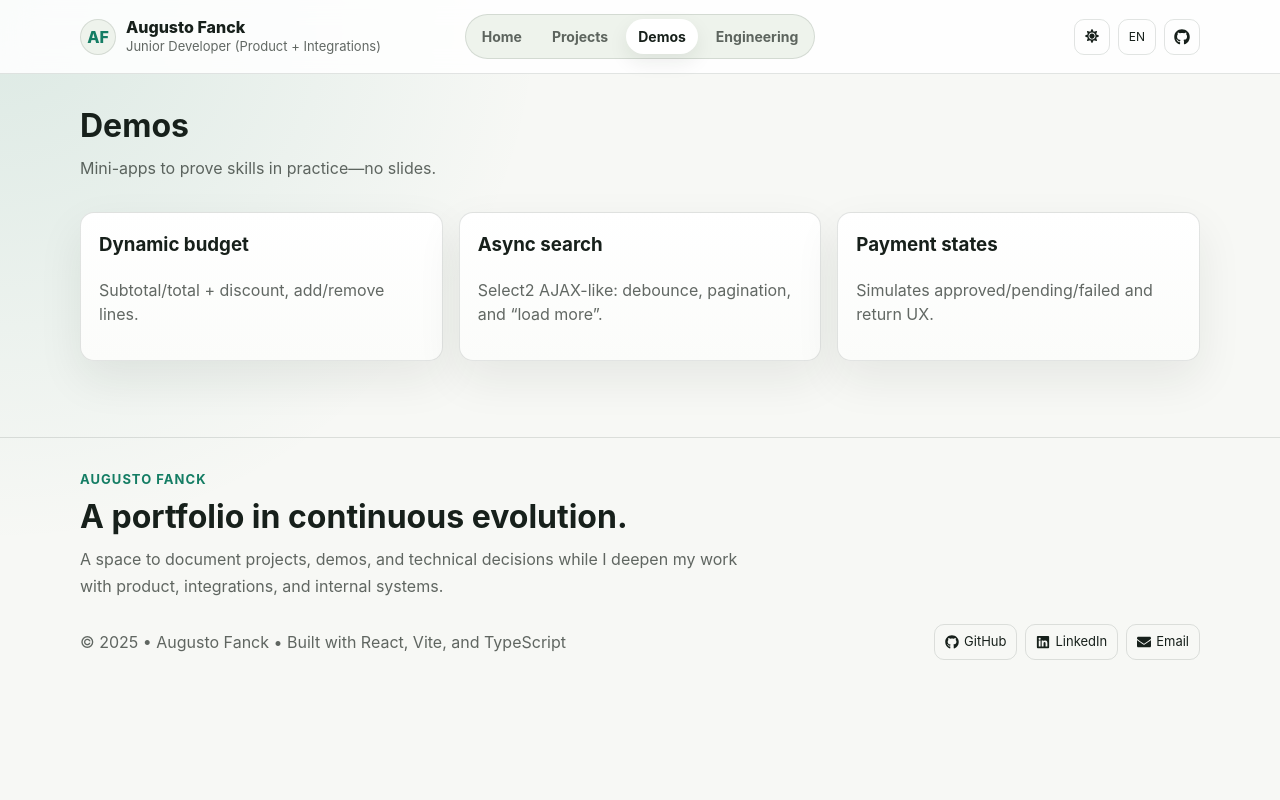
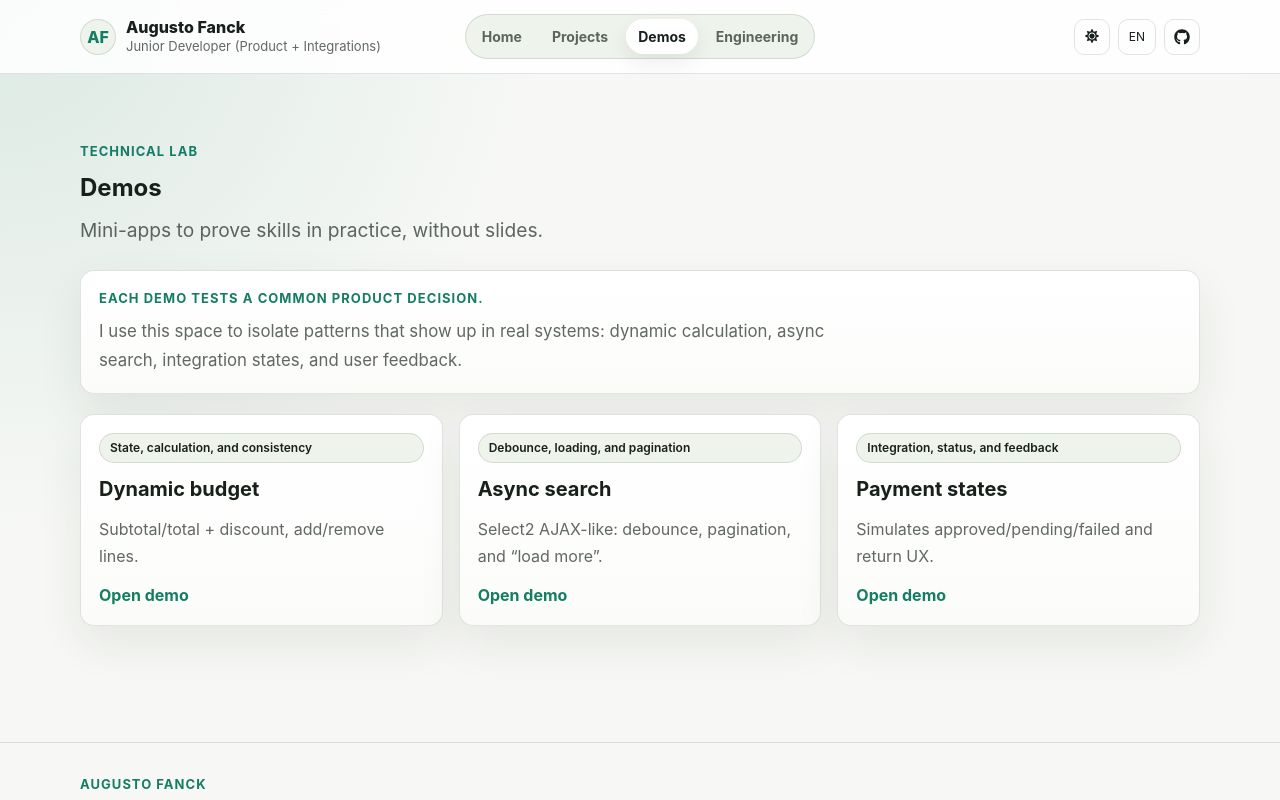
Before and after one commit to augustofanck/portfolio-spa, a React (Vite) app: page /demos in a window 1280 px wide. Shown: the top 800 px of the page. Built offline with nearby package versions, Linux system fonts and the light colour scheme.

Commit message:
refactor: ProjectDetail and Demos

```diff
--- a/index.html
+++ b/index.html
@@ -2,10 +2,65 @@
 <html lang="en">
   <head>
     <meta charset="UTF-8" />
-    <link rel="icon" type="image/svg+xml" href="/vite.svg" />
     <meta name="viewport" content="width=device-width, initial-scale=1.0" />
-    <title>Augusto Fanck</title>
+
+    <title>Augusto Fanck | Desenvolvedor Full-Stack</title>
+    <meta
+      name="description"
+      content="Portfólio de Augusto Fanck, desenvolvedor full-stack focado em sistemas internos, integrações, consistência de dados e UX operacional."
+    />
+    <meta name="author" content="Augusto Fanck" />
+    <link rel="canonical" href="https://portfolio-augustofancks-projects.vercel.app/">
+
+    <meta property="og:type" content="profile" />
+    <meta property="og:locale" content="pt_BR" />
+    <meta property="og:title" content="Augusto Fanck | Desenvolvedor Full-Stack" />
+    <meta
+      property="og:description"
+      content="Projetos, demos e notas técnicas sobre sistemas internos, integrações, consistência de dados e UX operacional."
+    />
+  <meta property="og:url" content="https://portfolio-augustofancks-projects.vercel.app/" />
+    <meta property="og:site_name" content="Augusto Fanck Portfolio" />
+    <meta property="og:image" content="https://portfolio-augustofancks-projects.vercel.app/og-image.png" />
+
+    <meta name="twitter:card" content="summary_large_image" />
+    <meta name="twitter:title" content="Augusto Fanck | Desenvolvedor Full-Stack" />
+    <meta
+      name="twitter:description"
+      content="Projetos, demos e notas técnicas sobre sistemas internos, integrações, consistência de dados e UX operacional."
+    />
+    <meta name="twitter:image" content="https://portfolio-augustofancks-projects.vercel.app/og-image.png" />
+
+    <script type="application/ld+json">
+      {
+        "@context": "https://schema.org",
+        "@type": "ProfilePage",
+        "name": "Augusto Fanck | Desenvolvedor Full-Stack",
+        "url": "https://portfolio-augustofancks-projects.vercel.app/",
+        "mainEntity": {
+          "@type": "Person",
+          "name": "Augusto Fanck",
+          "jobTitle": "Desenvolvedor Full-Stack",
+          "url": "https://portfolio-augustofancks-projects.vercel.app/",
+          "sameAs": [
+            "https://github.com/augustofanck",
+            "https://www.linkedin.com/in/augustofanck"
+          ],
+          "knowsAbout": [
+            "React",
+            "TypeScript",
+            "PHP",
+            "CodeIgniter",
+            "MySQL",
+            "Integrações",
+            "Sistemas internos",
+            "UX operacional"
+          ]
+        }
+      }
+    </script>
   </head>
+
   <body>
     <div id="root"></div>
     <script type="module" src="/src/main.tsx"></script>
--- a/src/data/projects.ts
+++ b/src/data/projects.ts
@@ -1,7 +1,17 @@
-export type ProjectLink = { key: "repo" | "demo"; url: string };
+export type ProjectStatus = "published" | "in-progress" | "archived";
+export type ProjectKind = "case-study" | "demo" | "internal-system";
+
+export type ProjectLink = {
+  key: "repo" | "demo";
+  url: string;
+};
 
 export type Project = {
   slug: string;
+  year: string;
+  kind: ProjectKind;
+  status: ProjectStatus;
+  role: string;
   stack: string[];
   links: ProjectLink[];
 };
@@ -9,6 +19,10 @@ export type Project = {
 export const projects: Project[] = [
   {
     slug: "estoque-ci4",
+    year: "2025",
+    kind: "internal-system",
+    status: "published",
+    role: "Full-stack developer",
     stack: [
       "PHP",
       "CodeIgniter 4",
@@ -16,13 +30,12 @@ export const projects: Project[] = [
       "Bootstrap 5",
       "Select2",
       "AJAX",
+      "MySQL",
+      "JWT",
     ],
     links: [
       { key: "repo", url: "https://github.com/augustofanck/estoque-ci4" },
-      {
-        key: "demo",
-        url: "",
-      },
+      { key: "demo", url: "" },
     ],
   },
 ];
--- a/src/index.css
+++ b/src/index.css
@@ -637,3 +637,45 @@ hr {
     position: static;
   }
 }
+
+.demo-intro {
+  margin-top: 24px;
+}
+
+.demo-intro-copy {
+  max-width: 760px;
+  margin: 8px 0 0;
+  color: var(--muted);
+  font-size: 1.05rem;
+  line-height: 1.75;
+}
+
+.demo-grid {
+  display: grid;
+  gap: 16px;
+  grid-template-columns: repeat(auto-fit, minmax(260px, 1fr));
+  margin-top: 20px;
+}
+
+.demo-card {
+  display: block;
+  color: var(--text);
+  text-decoration: none;
+}
+
+.demo-card article {
+  display: grid;
+  gap: 14px;
+  height: 100%;
+}
+
+.demo-card-title {
+  margin: 0;
+  font-size: 1.25rem;
+  line-height: 1.25;
+}
+
+.demo-card-copy {
+  margin: 0;
+  line-height: 1.65;
+}
--- a/src/locales/en/translation.json
+++ b/src/locales/en/translation.json
@@ -95,20 +95,25 @@
     "openLink": "Open link",
     "backLabel": "All projects"
   },
-
   "demosPage": {
+    "eyebrow": "Technical lab",
     "title": "Demos",
-    "subtitle": "Mini-apps to prove skills in practice—no slides.",
+    "subtitle": "Mini-apps to prove skills in practice, without slides.",
+    "introTitle": "Each demo tests a common product decision.",
+    "introDesc": "I use this space to isolate patterns that show up in real systems: dynamic calculation, async search, integration states, and user feedback.",
+    "viewDemo": "Open demo",
     "cards": {
       "budgetTitle": "Dynamic budget",
       "budgetDesc": "Subtotal/total + discount, add/remove lines.",
+      "budgetSkill": "State, calculation, and consistency",
       "asyncTitle": "Async search",
       "asyncDesc": "Select2 AJAX-like: debounce, pagination, and “load more”.",
+      "asyncSkill": "Debounce, loading, and pagination",
       "payTitle": "Payment states",
-      "payDesc": "Simulates approved/pending/failed and return UX."
+      "payDesc": "Simulates approved/pending/failed and return UX.",
+      "paySkill": "Integration, status, and feedback"
     }
   },
-
   "demo": {
     "budget": {
       "title": "Demo — Dynamic Budget",
--- a/src/locales/ptBR/translation.json
+++ b/src/locales/ptBR/translation.json
@@ -98,18 +98,24 @@
     "backLabel": "Todos os projetos"
   },
   "demosPage": {
+    "eyebrow": "Laboratório técnico",
     "title": "Demos",
-    "subtitle": "Mini-apps pra provar habilidade na prática, sem PowerPoint.",
+    "subtitle": "Mini-apps para provar habilidade na prática, sem PowerPoint.",
+    "introTitle": "Cada demo testa uma decisão comum de produto.",
+    "introDesc": "Uso este espaço para isolar padrões que aparecem em sistemas reais: cálculo dinâmico, busca assíncrona, estados de integração e feedback para o usuário.",
+    "viewDemo": "Abrir demo",
     "cards": {
       "budgetTitle": "Orçamento dinâmico",
       "budgetDesc": "Subtotal/total + desconto, add/remove de linhas.",
+      "budgetSkill": "Estado, cálculo e consistência",
       "asyncTitle": "Busca assíncrona",
       "asyncDesc": "Simula Select2 AJAX: debounce, paginação e “load more”.",
+      "asyncSkill": "Debounce, loading e paginação",
       "payTitle": "Estados de pagamento",
-      "payDesc": "Simula approved/pending/failed e UX de retorno."
+      "payDesc": "Simula approved/pending/failed e UX de retorno.",
+      "paySkill": "Integração, status e feedback"
     }
   },
-
   "demo": {
     "budget": {
       "title": "Demo — Orçamento Dinâmico",
--- a/src/pages/Demos.tsx
+++ b/src/pages/Demos.tsx
@@ -1,40 +1,70 @@
 import { Link } from "react-router-dom";
 import { useTranslation } from "react-i18next";
+
+const demoCards = [
+  {
+    to: "/demos/budget",
+    titleKey: "demosPage.cards.budgetTitle",
+    descKey: "demosPage.cards.budgetDesc",
+    skillKey: "demosPage.cards.budgetSkill",
+  },
+  {
+    to: "/demos/async-search",
+    titleKey: "demosPage.cards.asyncTitle",
+    descKey: "demosPage.cards.asyncDesc",
+    skillKey: "demosPage.cards.asyncSkill",
+  },
+  {
+    to: "/demos/payment-status",
+    titleKey: "demosPage.cards.payTitle",
+    descKey: "demosPage.cards.payDesc",
+    skillKey: "demosPage.cards.paySkill",
+  },
+];
 
 export default function Demos() {
   const { t } = useTranslation();
 
   return (
-    <div className="grid">
-      <div>
-        <h1 style={{ margin: 0 }}>{t("demosPage.title")}</h1>
-        <p className="muted" style={{ marginTop: 6 }}>
-          {t("demosPage.subtitle")}
-        </p>
-      </div>
+    <div>
+      <section className="section">
+        <div className="section-header">
+          <p className="eyebrow">{t("demosPage.eyebrow")}</p>
+          <h1 style={{ margin: 0 }}>{t("demosPage.title")}</h1>
+          <p className="muted lede" style={{ margin: 0 }}>
+            {t("demosPage.subtitle")}
+          </p>
+        </div>
 
-      <div className="grid-cards">
-        <Link to="/demos/budget" style={{ textDecoration: "none" }}>
-          <div className="card">
-            <h3 style={{ marginTop: 0 }}>{t("demosPage.cards.budgetTitle")}</h3>
-            <p className="muted">{t("demosPage.cards.budgetDesc")}</p>
+        <div className="card demo-intro">
+          <div>
+            <p className="eyebrow">{t("demosPage.introTitle")}</p>
+            <p className="demo-intro-copy">{t("demosPage.introDesc")}</p>
           </div>
-        </Link>
+        </div>
 
-        <Link to="/demos/async-search" style={{ textDecoration: "none" }}>
-          <div className="card">
-            <h3 style={{ marginTop: 0 }}>{t("demosPage.cards.asyncTitle")}</h3>
-            <p className="muted">{t("demosPage.cards.asyncDesc")}</p>
-          </div>
-        </Link>
+        <div className="demo-grid">
+          {demoCards.map((demo) => (
+            <Link
+              key={demo.to}
+              to={demo.to}
+              className="card interactive-card demo-card"
+            >
+              <article>
+                <span className="pill">{t(demo.skillKey)}</span>
 
-        <Link to="/demos/payment-status" style={{ textDecoration: "none" }}>
-          <div className="card">
-            <h3 style={{ marginTop: 0 }}>{t("demosPage.cards.payTitle")}</h3>
-            <p className="muted">{t("demosPage.cards.payDesc")}</p>
-          </div>
-        </Link>
-      </div>
+                <h2 className="demo-card-title">{t(demo.titleKey)}</h2>
+
+                <p className="muted demo-card-copy">{t(demo.descKey)}</p>
+
+                <span className="project-card-link">
+                  {t("demosPage.viewDemo")}
+                </span>
+              </article>
+            </Link>
+          ))}
+        </div>
+      </section>
     </div>
   );
 }
--- a/src/pages/ProjectDetail.tsx
+++ b/src/pages/ProjectDetail.tsx
@@ -44,7 +44,7 @@ export default function ProjectDetail() {
     <div>
       <section className="project-detail-hero">
         <Link to="/projects" className="project-back-link">
-          ← {t("projectDetail.backLabel")}
+          {"←"} {t("projectDetail.backLabel")}
         </Link>
 
         <p className="eyebrow">{t("projectDetail.eyebrow")}</p>
```
